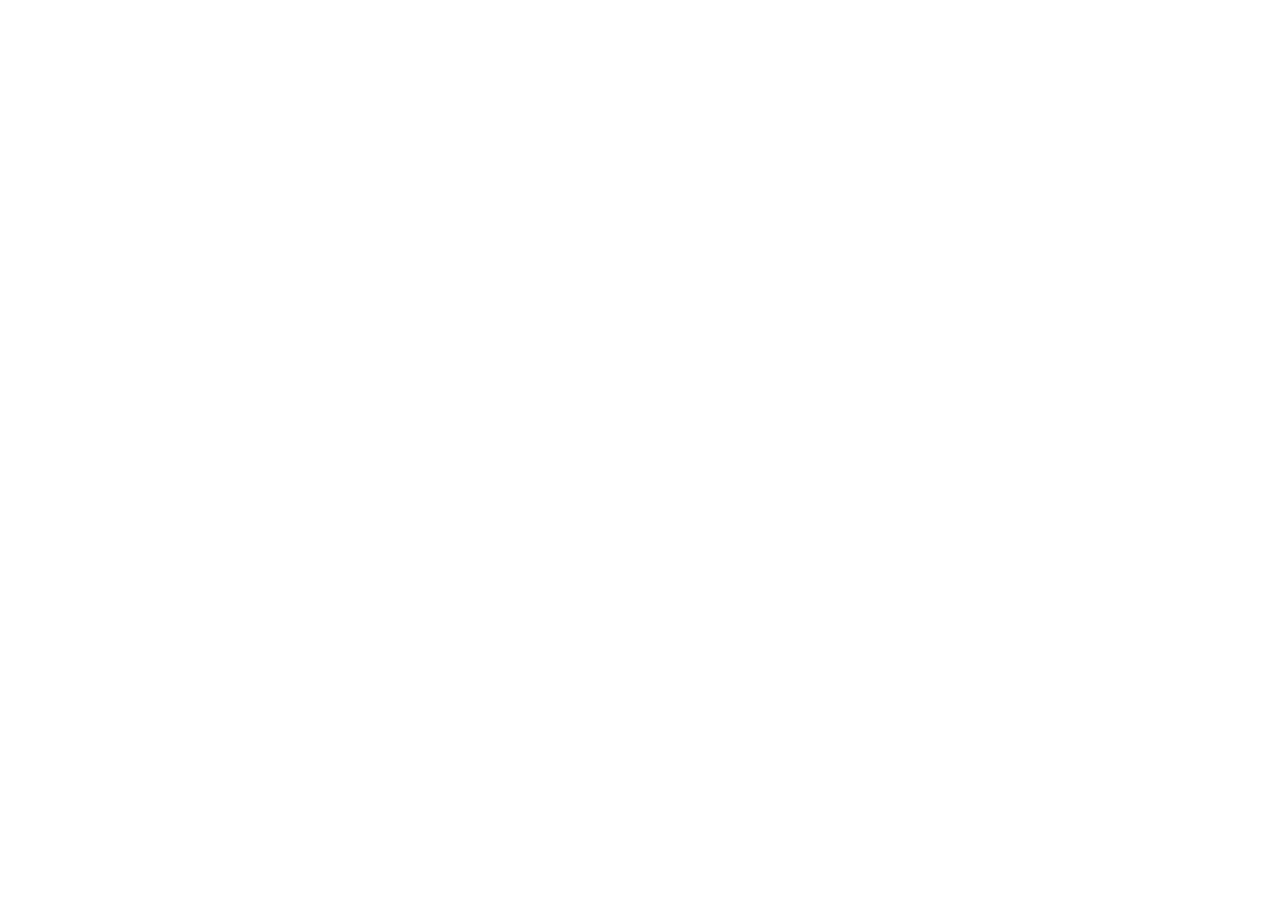
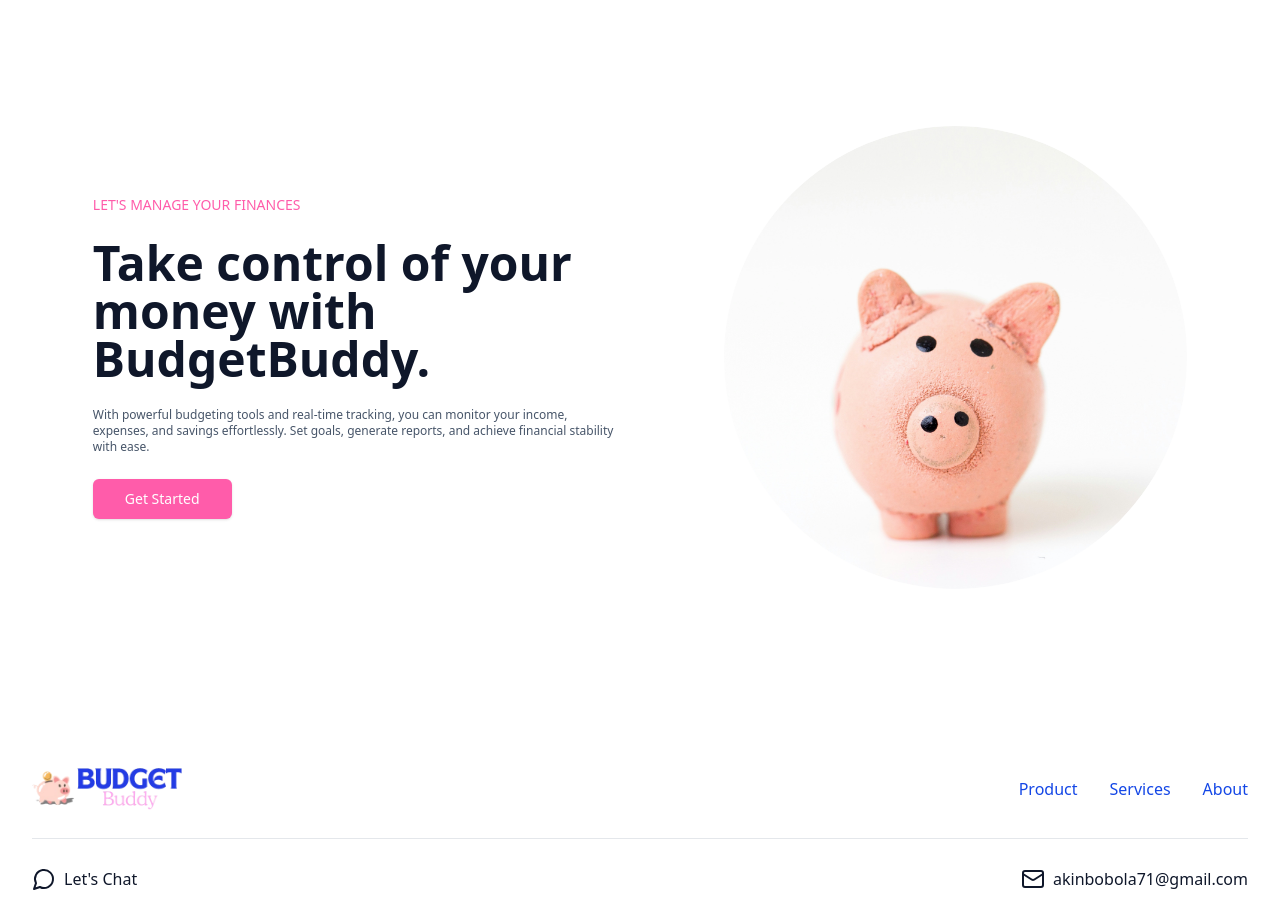
Before and after one commit to AkinAkinbobola/personal-finance-tracker, a React (Vite) app in the folder frontend/: page / in a window 1280 px wide. Shown: the part 120-1043 px from the top of the page. Before the commit the page ends 800 px from the top, so only its background shows below. Built offline with nearby package versions, Linux system fonts and the light colour scheme.

Commit message:
feat: enhance LandingPage layout and add navigation links with separator

```diff
--- a/frontend/package.json
+++ b/frontend/package.json
@@ -15,6 +15,7 @@
     "@radix-ui/react-dialog": "^1.1.6",
     "@radix-ui/react-label": "^2.1.2",
     "@radix-ui/react-popover": "^1.1.6",
+    "@radix-ui/react-separator": "^1.1.2",
     "@radix-ui/react-slot": "^1.1.2",
     "@tailwindcss/vite": "^4.0.6",
     "@tanstack/react-query": "^5.66.6",
--- /dev/null
+++ b/frontend/src/components/Footer.tsx
@@ -0,0 +1,49 @@
+import {NavLink} from "react-router";
+import {Separator} from "@/components/ui/separator.tsx";
+import {Mail, MessageCircle} from "lucide-react";
+
+const Footer = () => {
+    const hover = "hover:text-blue-700/60";
+
+    return (
+        <div className={"flex flex-col gap-7 py-8"}>
+            <div className={"flex justify-between items-center text-blue-700"}>
+                <img src="/logo.png" alt="Logo" className={"w-[150px] h-[42px]"}/>
+
+                <div className={"flex gap-8"}>
+                    <NavLink to={"/"} className={hover}>
+                        Product
+                    </NavLink>
+
+                    <NavLink to={"/"} className={hover}>
+                        Services
+                    </NavLink>
+
+                    <NavLink to={"/"} className={hover}>
+                        About
+                    </NavLink>
+                </div>
+            </div>
+
+            <Separator/>
+
+            <div className={"flex justify-between"}>
+                <div className={"flex gap-2 items-center"}>
+                    <MessageCircle/>
+                    <div>
+                        Let's Chat
+                    </div>
+                </div>
+
+                <div className={"flex gap-2 items-center"}>
+                    <Mail/>
+                    <div>
+                        akinbobola71@gmail.com
+                    </div>
+                </div>
+            </div>
+        </div>
+    );
+};
+
+export default Footer;
--- /dev/null
+++ b/frontend/src/components/ui/separator.tsx
@@ -0,0 +1,29 @@
+import * as React from "react"
+import * as SeparatorPrimitive from "@radix-ui/react-separator"
+
+import { cn } from "@/lib/utils"
+
+const Separator = React.forwardRef<
+  React.ElementRef<typeof SeparatorPrimitive.Root>,
+  React.ComponentPropsWithoutRef<typeof SeparatorPrimitive.Root>
+>(
+  (
+    { className, orientation = "horizontal", decorative = true, ...props },
+    ref
+  ) => (
+    <SeparatorPrimitive.Root
+      ref={ref}
+      decorative={decorative}
+      orientation={orientation}
+      className={cn(
+        "shrink-0 bg-border",
+        orientation === "horizontal" ? "h-[1px] w-full" : "h-full w-[1px]",
+        className
+      )}
+      {...props}
+    />
+  )
+)
+Separator.displayName = SeparatorPrimitive.Root.displayName
+
+export { Separator }
--- a/frontend/src/pages/LandingPage.tsx
+++ b/frontend/src/pages/LandingPage.tsx
@@ -1,14 +1,49 @@
 import Navbar from "@/components/Navbar.tsx";
+import {Button} from "@/components/ui/button.tsx";
+import {Link} from "react-router";
+import Footer from "@/components/Footer.tsx";
 
 const LandingPage = () => {
     return (
-        <div className={"flex-col"}>
-            <Navbar/>
+        <>
+            <div className={"flex flex-col min-h-screen "}>
+                <Navbar/>
 
-            <div>
+                <div className={"w-9/10 mx-auto flex-1 flex items-center justify-center"}>
+                    <div className={"flex py-10 items-center justify-center w-full gap-x-[106px]"}>
+                        <div className={"flex flex-col gap-y-6"}>
+                            <div className={"text-primary font-medium text-sm"}>
+                                LET'S MANAGE YOUR FINANCES
+                            </div>
 
+                            <div className={"font-bold text-5xl"}>
+                                Take control of your money with BudgetBuddy.
+                            </div>
+
+                            <div className={"text-xs text-muted-foreground"}>
+                                With powerful budgeting tools and real-time tracking, you can monitor your income,
+                                expenses,
+                                and
+                                savings effortlessly. Set goals, generate reports, and achieve financial stability with
+                                ease.
+                            </div>
+
+                            <Button className={"w-fit"} size={"lg"} asChild>
+                                <Link to={"/transactions"}>
+                                    Get Started
+                                </Link>
+                            </Button>
+                        </div>
+
+                        <div className={"min-w-[463px] min-h-[463px] rounded-full overflow-hidden"}>
+                            <img src="/hero.jpg" alt="Hero" className={"object-cover rounded-full size-[463px]"}/>
+                        </div>
+                    </div>
+                </div>
             </div>
-        </div>
+
+            <Footer/>
+        </>
     );
 };
 
```
Also changed, not shown: frontend/public/hero.jpg (added), 1 other file (tests, documents, lock files or other folders).
